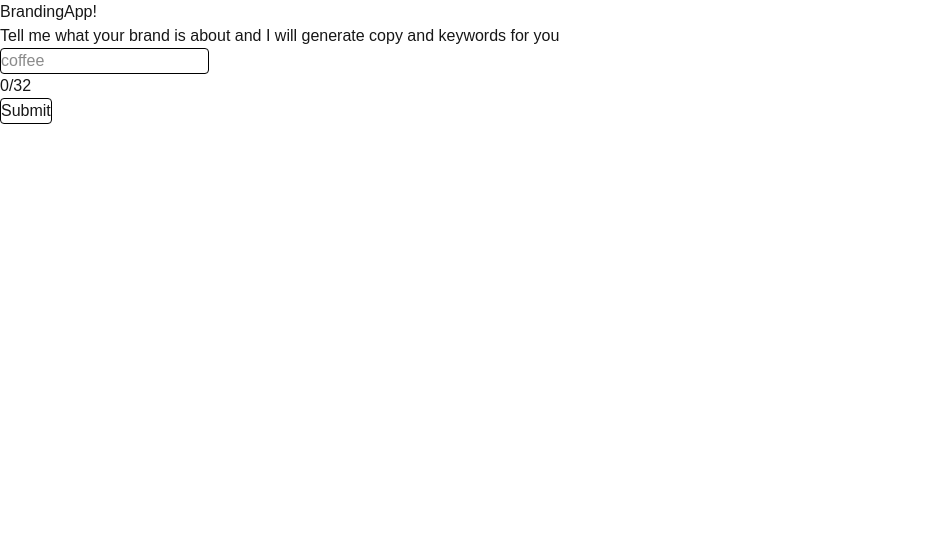
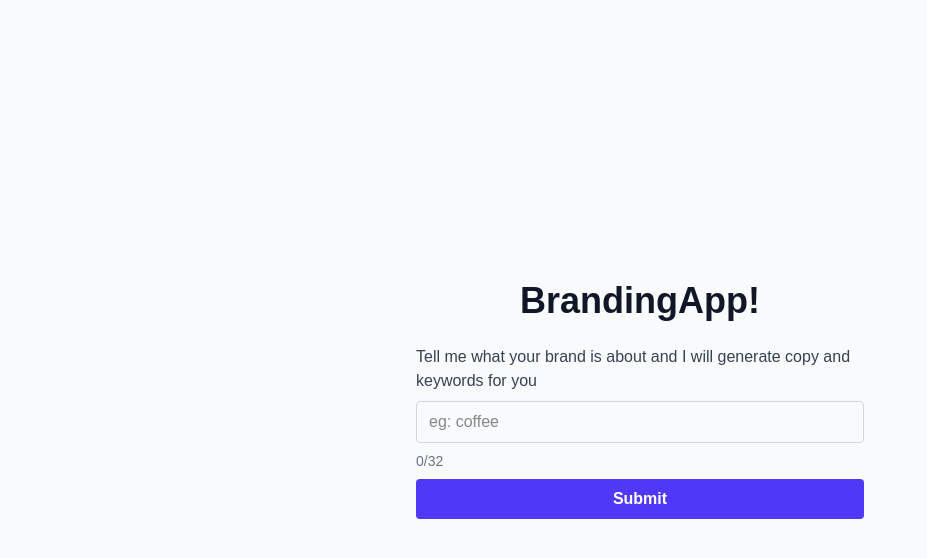
Before and after one commit to Dhanjith01/BrandingApp, a Next.js app in the folder branding_app-site/: page / in a window 1280 px wide. Shown: the top 558 px of the page, without its empty margins (0-927 px from the left). Built offline with nearby package versions, Linux system fonts and the light colour scheme.

Commit message:
App styled using tailwind css

```diff
--- a/branding_app-site/src/app/components/BrandingApp.tsx
+++ b/branding_app-site/src/app/components/BrandingApp.tsx
@@ -38,12 +38,17 @@ const BrandingApp:React.FC=()=>{
     else{
         displayedElement=<Form prompt={prompt} setPrompt={setPrompt} onSubmit={onSubmit} isLoading={isLoading} characterLimit={CHARACTER_LIMIT}/>;
     }
+
+
     return(
-    <>
-        <h1>
-            BrandingApp!
-        </h1>
-        {displayedElement}
+    <>  <div className="min-h-screen flex flex-col items-center justify-center bg-gray-50 dark:bg-gray-900 p-6">
+            <h1 className="text-4xl font-bold text-gray-900 dark:text-white mb-6 text-center">
+                BrandingApp!
+            </h1>
+            <div className="w-full max-w-md mx-auto">
+                {displayedElement}
+            </div>
+        </div>
     </>
     )
 }
--- a/branding_app-site/src/app/components/Form.tsx
+++ b/branding_app-site/src/app/components/Form.tsx
@@ -16,16 +16,24 @@ const Form:React.FC<FormProps>=(props)=>{
 
     return(
         <>
-        <p>Tell me what your brand is about and I will generate copy and keywords for you</p>
+        <p className="text-gray-700 dark:text-gray-300 mb-2">
+            Tell me what your brand is about and I will generate copy and keywords for you
+        </p>
         <input
             type="text"
-            placeholder="coffee"
-            className="border border-black rounded"
+            placeholder="eg: coffee"
+            className="w-full border border-gray-300 dark:border-gray-600 rounded px-3 py-2 mb-2 focus:outline-none focus:ring-2 focus:ring-indigo-500 dark:bg-gray-700 dark:text-white"
             value={props.prompt}
             onChange={(e)=>updatePromptValue(e.currentTarget.value)}
         ></input>
-        <div>{props.prompt.length}/{props.characterLimit}</div>
-        <button type="submit" className="border border-black rounded" onClick={props.onSubmit} disabled={props.isLoading||!isPromptValid}>Submit</button>
+        <div className="text-sm text-gray-500 dark:text-gray-400 mb-2">
+            {props.prompt.length}/{props.characterLimit}
+        </div>
+
+        <button type="submit" className={`w-full px-4 py-2 rounded font-semibold text-white ${props.isLoading || !isPromptValid? "bg-gray-400 cursor-not-allowed": "bg-indigo-600 hover:bg-indigo-700"}`}
+        onClick={props.onSubmit} disabled={props.isLoading||!isPromptValid}>
+            Submit
+        </button>
         </>
     )
 }
--- a/branding_app-site/src/app/components/Results.tsx
+++ b/branding_app-site/src/app/components/Results.tsx
@@ -14,33 +14,39 @@ const Results:React.FC<ResultProps>=(props)=>{
 
     return(
         <>
-        <div>
-            <div>
-                <div>
-                    <b>Prompt</b>
-                </div>
-                <div>
-                    {props.prompt}
-                </div>
+        <div className="flex flex-col gap-4">
+            <div className="bg-gray-100 dark:bg-gray-700 p-4 rounded shadow-sm">
+              <div className="text-sm font-semibold text-gray-600 dark:text-gray-300">Prompt</div>
+              <div className="mt-1 text-gray-900 dark:text-white">{props.prompt}</div>
             </div>
-            <div>
-                <div>
-                    <b>Snippet</b>
-                </div>
-                <div>
-                    {props.snippet}
-                </div>
+
+            <div className="bg-gray-100 dark:bg-gray-700 p-4 rounded shadow-sm">
+              <div className="text-sm font-semibold text-gray-600 dark:text-gray-300">Snippet</div>
+              <div className="mt-1 text-gray-900 dark:text-white">{props.snippet}</div>
             </div>
-            <div>
-                <div>
-                    <b>Keywords</b>
-                </div>
-                <div>
-                    {keywordElements}
-                </div>
+
+            <div className="bg-gray-100 dark:bg-gray-700 p-4 rounded shadow-sm">
+              <div className="text-sm font-semibold text-gray-600 dark:text-gray-300">Keywords</div>
+              <div className="mt-1 flex flex-wrap gap-2">
+                {props.keyword.map((kw, i) => (
+                  <div
+                    key={i}
+                    className="bg-indigo-100 dark:bg-indigo-600 text-indigo-800 dark:text-white px-2 py-1 rounded-full text-sm"
+                  >
+                    #{kw}
+                  </div>
+                ))}
+              </div>
             </div>
+
+            <button
+              className="px-4 py-2 rounded bg-gray-300 dark:bg-gray-600 dark:text-white hover:bg-gray-400"
+              onClick={props.onBack}
+            >
+              Back
+            </button>
         </div>
-        <button onClick={props.onBack}>Back</button>
+
         </>
     )
 }
```
Also changed, not shown: branding_app-site/package.json (+9 -7 lines), 1 other file (tests, documents, lock files or other folders).
